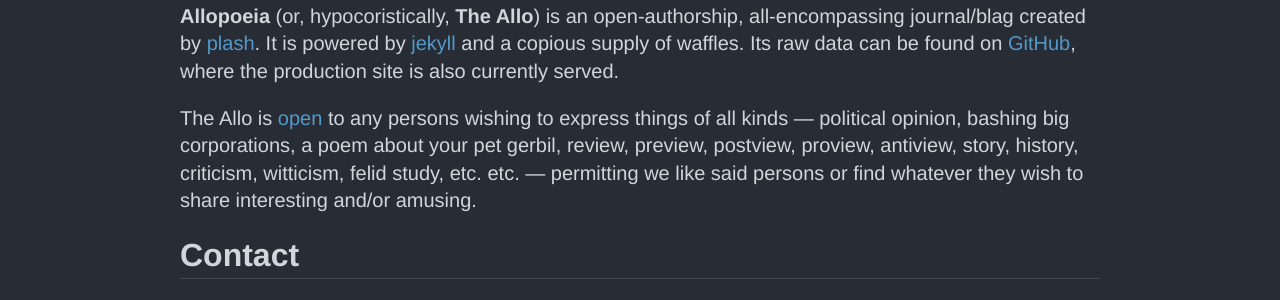
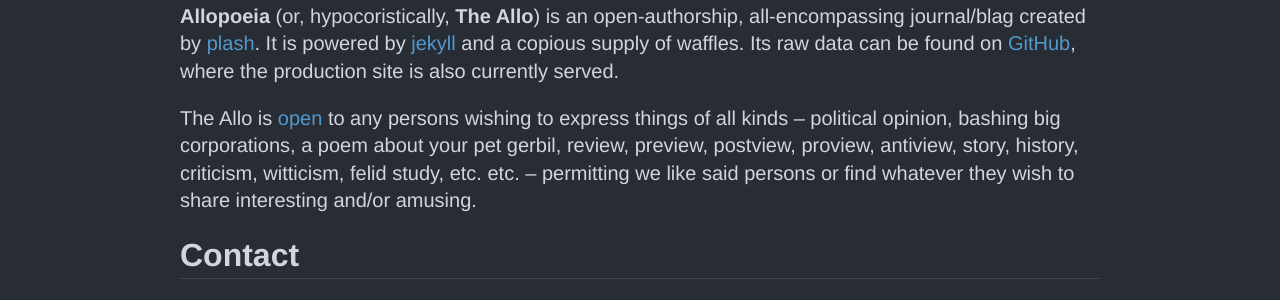
Before and after one commit to Allopoeia/allopoeia.github.com, a Jekyll site: the page built from about.html, in a window 1280 px wide. Shown: the part 123-423 px from the top of the page. Built offline with Jekyll 4.4.1, drawn with Linux system fonts in a browser that asks for light colours; comment, search, counter and statistics services are not loaded; part of the change alters nothing that is shown.

```diff
--- a/about.html
+++ b/about.html
@@ -7,7 +7,7 @@ title: About
 ---
 <p><strong>Allopoeia</strong> (or, hypocoristically, <span title="a nickname appears!"><strong>The Allo</strong></span>) is an open-authorship, all-encompassing journal/blag created by <a href="{% assign _author = 'plash' %}{% include fetch/author/about-url %}">plash</a>. It is powered by <a title="more like jerkyll" href="https://github.com/mojombo/jekyll" target="_blank">jekyll</a> and a copious supply of waffles. Its raw data can be found on <a href="https://github.com/allopoeia/allopoeia.github.com" target="_blank">GitHub</a>, where the production site is also currently served.</p>
 
-<p>The Allo is <a title="click it. CLICK IT. CLIIICK IIT." href="{{ site.nav-items.authoring.url }}">open</a> to any persons wishing to express things of all kinds &mdash; political opinion, bashing big corporations, a poem about your pet gerbil, review, preview, postview, proview, antiview, story, history, criticism, witticism, felid study, etc. etc. &mdash; permitting we <span title="good luck with that!">like</span> said persons or find whatever they wish to share interesting and/or amusing.</p>
+<p>The Allo is <a title="click it. CLICK IT. CLIIICK IIT." href="{{ site.nav-items.authoring.url }}">open</a> to any persons wishing to express things of all kinds &ndash; political opinion, bashing big corporations, a poem about your pet gerbil, review, preview, postview, proview, antiview, story, history, criticism, witticism, felid study, etc. etc. &ndash; permitting we <span title="good luck with that!">like</span> said persons or find whatever they wish to share interesting and/or amusing.</p>
 
 <section id="contact">
 <h2 class="separator">Contact<a class="para-ref" href="#contact"></a></h2>
```
